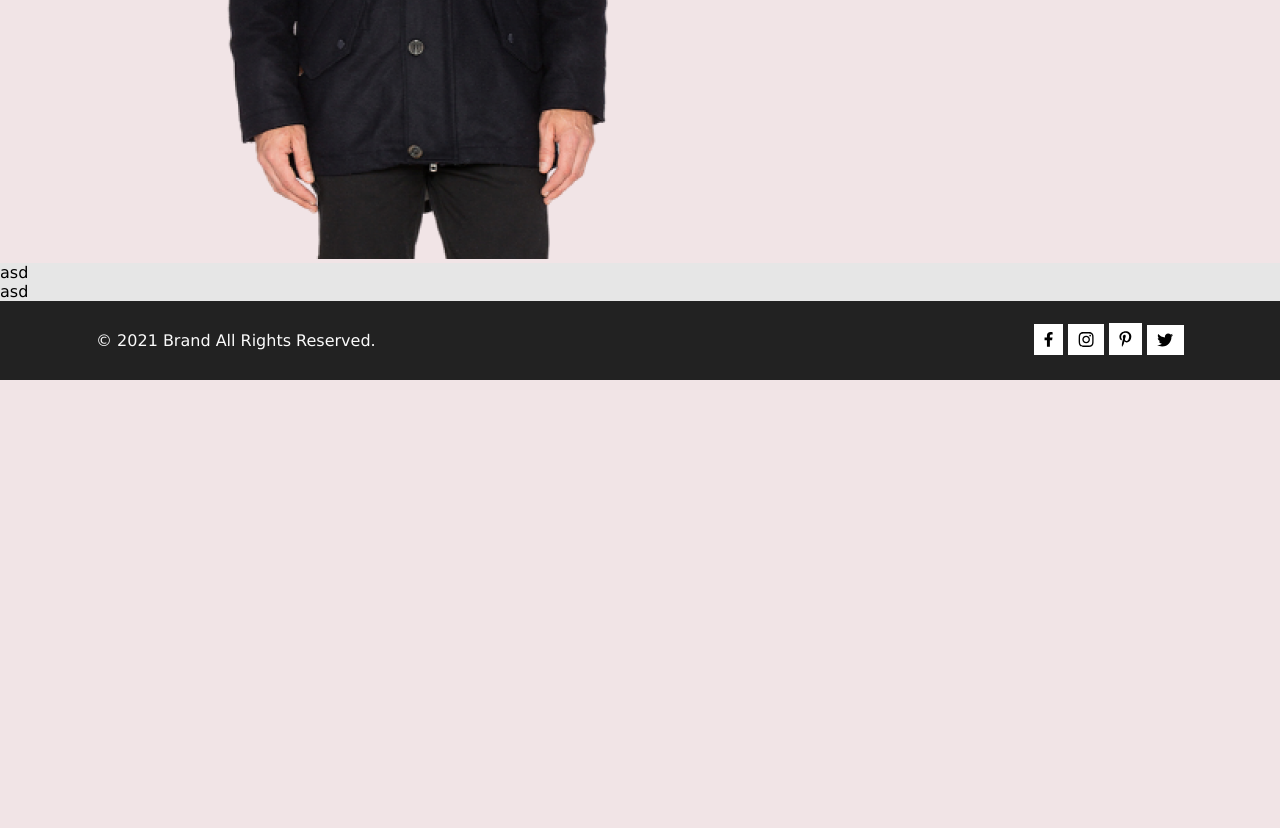
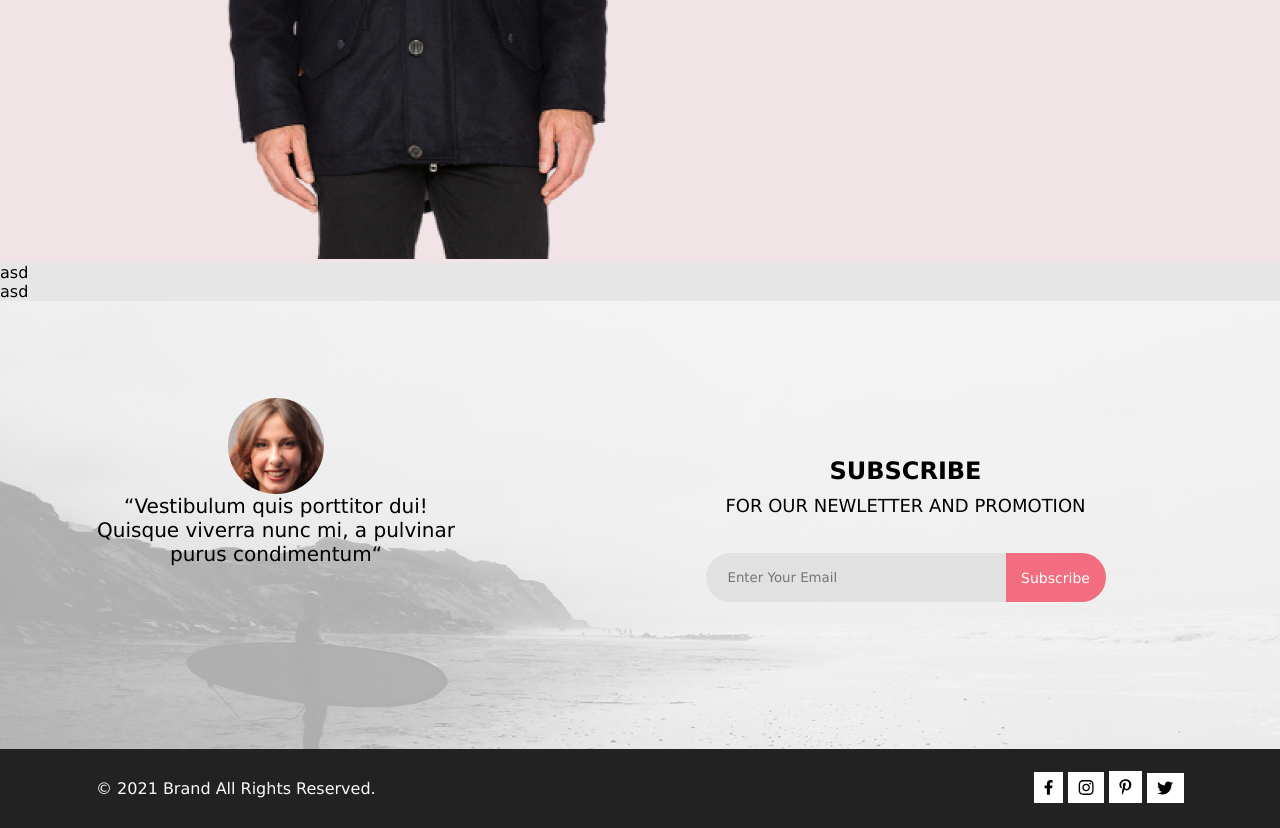
Before and after one commit to unidbstdevg/web_tech, a PHP site: page / in a window 1280 px wide. Shown: the part 580-1408 px from the top of the page. Before the commit the page ends 960 px from the top, so only its background shows below. Run offline with PHP 8.4, Linux system fonts and the light colour scheme.

Commit message:
[4][dz] Add sub block

```diff
--- a/4/index.html
+++ b/4/index.html
@@ -39,6 +39,26 @@
         <div class="adv">
             asd
         </div>
+        <div class="sub">
+            <div id="sub_filter_background">
+                <div class="sub__box">
+                    <div class="sub__box__quote">
+                        <img src="images/quote_face.png" alt="face">
+                        <span>“Vestibulum quis porttitor dui! Quisque viverra nunc mi, a pulvinar purus condimentum“</span>
+                    </div>
+                    <div class="sub__box__form">
+                        <div class="sub__box__form__title">
+                            <h1>SUBSCRIBE</h1>
+                            <h2>FOR OUR NEWLETTER AND PROMOTION</h2>
+                        </div>
+                        <span class="sub__box__form__fields">
+                            <input type="text" placeholder="Enter Your Email">
+                            <input type="submit" value="Subscribe">
+                        </span>
+                    </div>
+                </div>
+            </div>
+        </div>
         <footer>
             <div class="footer__box">
                 <div class="footer__box__left">
--- a/4/styles.css
+++ b/4/styles.css
@@ -79,13 +79,103 @@ header {
 #fashion_word {
     color: var(--orange-color);
 }
-/*
-.logo, .catalog, .adv {
+
+.sub {
+    background: url("images/sub.png");
+    background-size: cover;
+
+    width: 100%;
+    height: 448px;
+}
+#sub_filter_background {
+    background: rgba(244, 244, 244, 0.7);
+    width: 100%;
+    height: 100%;
+}
+.sub__box {
     width: 85%;
-    height: 30px;
-    background-color: aqua;
+    height: inherit;
     margin: 0 auto;
-} */
+
+    display: flex;
+    flex-direction: row;
+    justify-content: space-between;
+}
+.sub__box__quote {
+    display: flex;
+    flex-direction: column;
+    align-items: center;
+}
+.sub__box__quote img {
+    width: 96px;
+    height: 96px;
+    margin-top: 97px;
+}
+.sub__box__quote span {
+    text-align: center;
+    font-size: 20px;
+    line-height: 24px;
+    font-weight: 400;
+
+    word-wrap: break-word;
+    width: 360px;
+    height: 99px;
+}
+.sub__box__form {
+    width: 557px;
+    height: 61px;
+
+    margin-top: 150px;
+
+    display: flex;
+    flex-direction: column;
+    align-items: center;
+}
+.sub__box__form__title {
+    margin-bottom: 32px;
+}
+.sub__box__form__title h1 {
+    text-align: center;
+    font-size: 24px;
+    font-weight: 700;
+    line-height: 40px;
+}
+.sub__box__form__title h2 {
+    text-align: center;
+    font-size: 18px;
+    font-weight: 400;
+    line-height: 30px;
+
+}
+.sub__box__form__fields {
+    display: flex;
+    flex-direction: row;
+}
+.sub__box__form__fields input[type=text] {
+    width: 256px;
+    height: 49px;
+
+    border-radius: 50px 0 0 50px;
+    border: none;
+    padding: 0 22px;
+    /* padding-left: 22px; */
+
+    background-color: #E1E1E1;
+}
+.sub__box__form__fields input[type=text]:focus {
+    outline: none;
+}
+.sub__box__form__fields input[type=submit] {
+    background-color: #F16D7F;
+    font-size: 14px;
+    color: white;
+
+    width: 100px;
+    height: 49px;
+
+    border-radius: 0 50px 50px 0;
+    border: none;
+}
 
 footer {
     background-color: var(--black-color);
```
Also changed, not shown: 4/images/quote_face.png (added), 4/images/sub.png (added).
